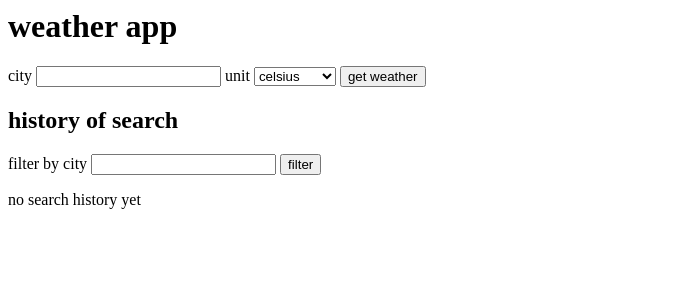
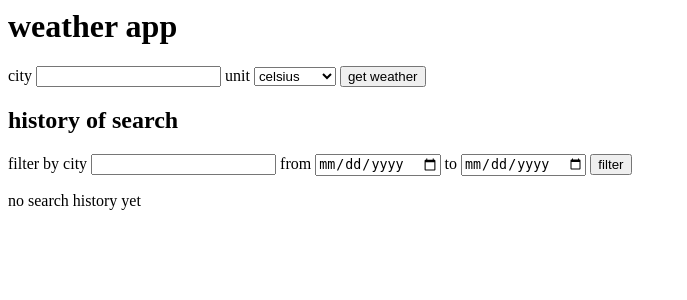
Before and after one commit to gerychhh/weather-app, a FastAPI app: page / in a window 1280 px wide. Shown: the top 300 px of the page, without its empty margins (0-687 px from the left). Run offline with FastAPI, Linux system fonts and the light colour scheme; data that the repository does not hold is empty.

Commit message:
feat: add history date range filter

```diff
--- a/app/main.py
+++ b/app/main.py
@@ -2,6 +2,7 @@ from fastapi import FastAPI, Request, Form, Query
 from fastapi.templating import Jinja2Templates
 import httpx
 from typing import Annotated
+from datetime import date, datetime, time
 from .config import settings
 
 from app.database import SessionLocal
@@ -16,9 +17,16 @@ async def index(
     request: Request,
     page: int = Query(1, ge=1),
     city: str | None = Query(None),
+    date_from: date | None = Query(None),
+    date_to: date | None = Query(None),
 ):
     city_filter = city.strip() if city else None
-    history, total_pages = get_history(page=page, city_filter=city_filter)
+    history, total_pages = get_history(
+        page=page,
+        city_filter=city_filter,
+        date_from=date_from,
+        date_to=date_to,
+    )
 
     return templates.TemplateResponse(
         request=request,
@@ -28,6 +36,8 @@ async def index(
             "total_pages": total_pages,
             "page": page,
             "city_filter": city_filter,
+            "date_from": date_from,
+            "date_to": date_to,
         },
     )
 
@@ -101,6 +111,8 @@ def save_weather_query(weather_data: dict[str, str | float]) -> None:
 def get_history(
     page: int,
     city_filter: str | None = None,
+    date_from: date | None = None,
+    date_to: date | None = None,
     per_page: int = 10,
 ) -> tuple[list[WeatherQuery], int]:
     with SessionLocal() as session:
@@ -108,6 +120,14 @@ def get_history(
 
         if city_filter:
             query = query.filter(WeatherQuery.city.ilike(f"%{city_filter}%"))
+
+        if date_from:
+            start = datetime.combine(date_from, time.min)
+            query = query.filter(WeatherQuery.created_at >= start)
+
+        if date_to:
+            end = datetime.combine(date_to, time.max)
+            query = query.filter(WeatherQuery.created_at <= end)
 
         total = query.count()
         total_pages = max((total + per_page - 1) // per_page, 1)
--- a/templates/index.html
+++ b/templates/index.html
@@ -38,8 +38,25 @@
                 name="city"
                 value="{{ city_filter or '' }}"
             >
+
+            <label for="date_from">from</label>
+            <input
+                type="date"
+                id="date_from"
+                name="date_from"
+                value="{{ date_from or '' }}"
+            >
+
+            <label for="date_to">to</label>
+            <input
+                type="date"
+                id="date_to"
+                name="date_to"
+                value="{{ date_to or '' }}"
+            >
+
             <button type="submit">filter</button>
-            {% if city_filter %}
+            {% if city_filter or date_from or date_to %}
                 <a href="/">clear</a>
             {% endif %}
         </form>
@@ -60,11 +77,11 @@
         {% if total_pages > 1 %}
             <div>
                 {% if page > 1 %}
-                    <a href="/?page={{ page - 1 }}{% if city_filter %}&city={{ city_filter|urlencode }}{% endif %}">previous</a>
+                    <a href="/?page={{ page - 1 }}{% if city_filter %}&city={{ city_filter|urlencode }}{% endif %}{% if date_from %}&date_from={{ date_from }}{% endif %}{% if date_to %}&date_to={{ date_to }}{% endif %}">previous</a>
                 {% endif %}
                 <span>page {{ page }} of {{ total_pages }}</span>
                 {% if page < total_pages %}
-                    <a href="/?page={{ page + 1 }}{% if city_filter %}&city={{ city_filter|urlencode }}{% endif %}">next</a>
+                    <a href="/?page={{ page + 1 }}{% if city_filter %}&city={{ city_filter|urlencode }}{% endif %}{% if date_from %}&date_from={{ date_from }}{% endif %}{% if date_to %}&date_to={{ date_to }}{% endif %}">next</a>
                 {% endif %}
             </div>
         {% endif %}
```
